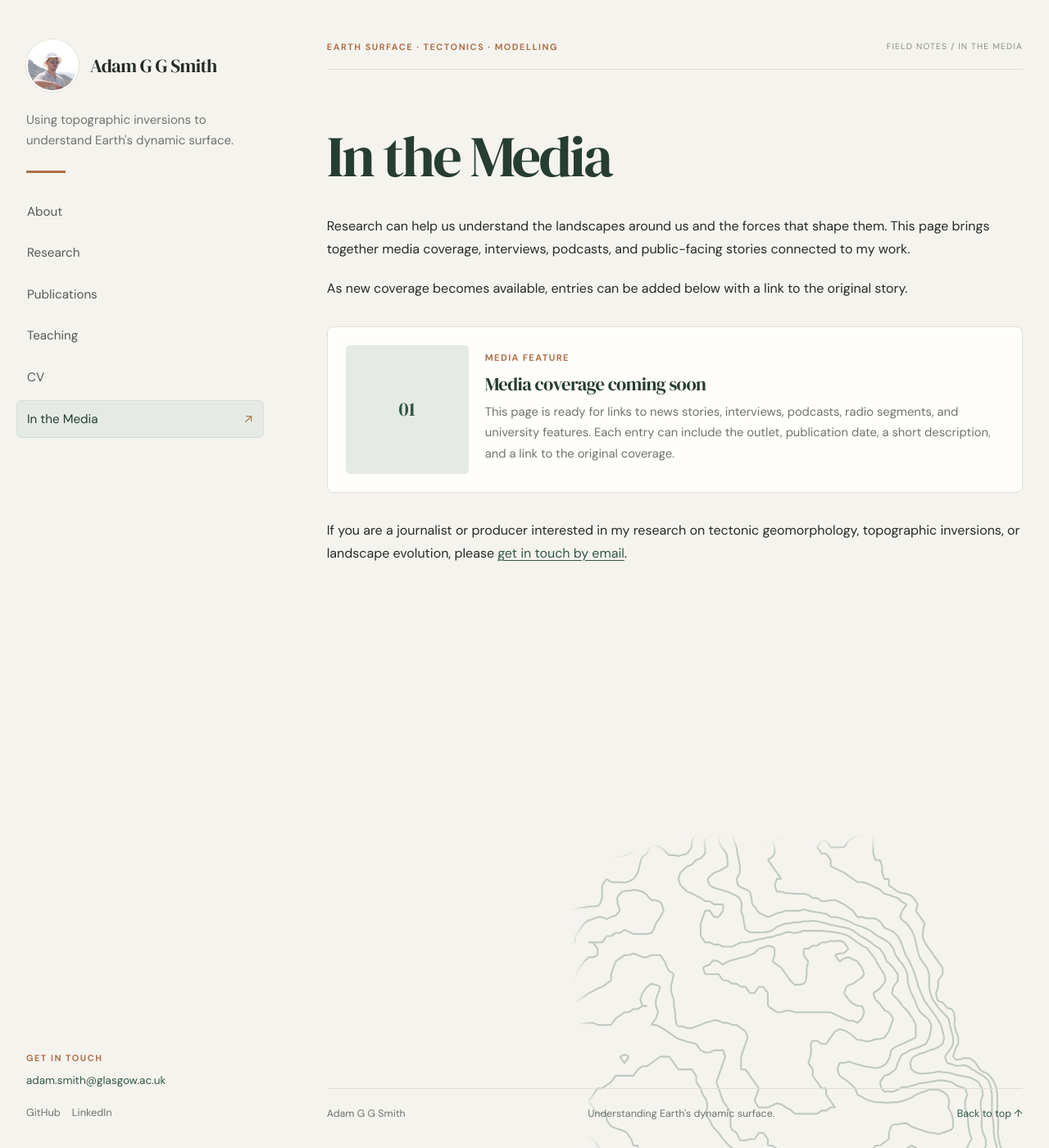
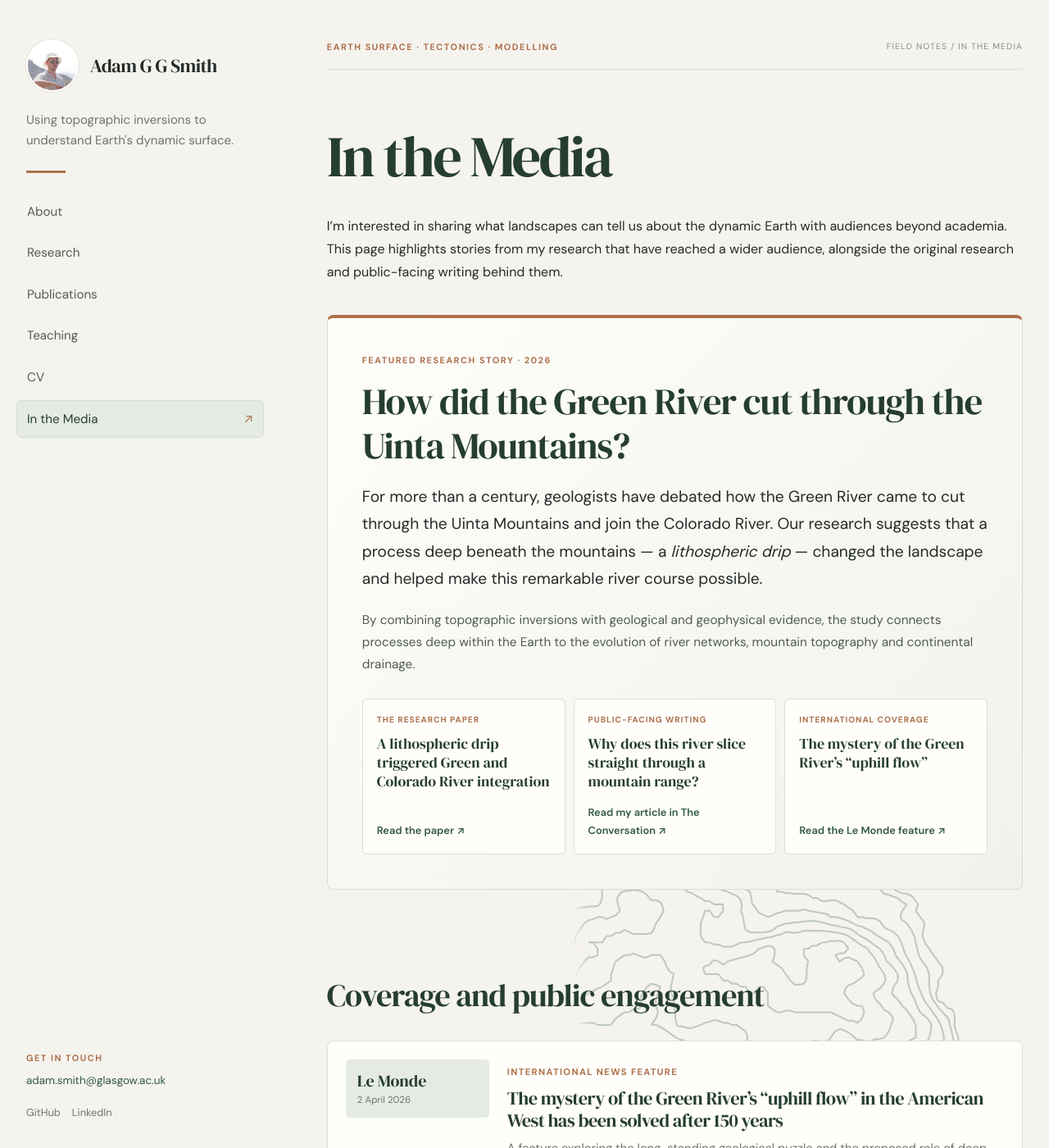
Before and after one commit to adamsmith142/adamsmith142.github.io, a Jekyll site: the page built from Media.md, in a window 1280 px wide and 1400 px high. Shown: the whole window at 82% size. Built offline with Jekyll 4.4.1, drawn with Linux system fonts in a browser that asks for light colours; our own code applies the rules of GitHub Pages for plain Markdown files; some of the changed text lies outside the part shown.

Commit message:
Feature Green–Colorado River research in media page
Add a featured research story with links to the paper, The Conversation, and Le Monde.

```diff
--- a/Media.md
+++ b/Media.md
@@ -1,23 +1,59 @@
 ---
 title: In the Media
-description: Media coverage, interviews and public engagement connected to Adam G G Smith's research.
+description: Media coverage and public writing about Adam G G Smith's research on landscape evolution and tectonic geomorphology.
 ---
 
 # In the Media
 
-Research can help us understand the landscapes around us and the forces that shape them. This page brings together media coverage, interviews, podcasts, and public-facing stories connected to my work.
+I’m interested in sharing what landscapes can tell us about the dynamic Earth with audiences beyond academia. This page highlights stories from my research that have reached a wider audience, alongside the original research and public-facing writing behind them.
 
-As new coverage becomes available, entries can be added below with a link to the original story.
+<section class="media-feature">
+  <span class="media-feature__eyebrow">FEATURED RESEARCH STORY · 2026</span>
+  <h2>How did the Green River cut through the Uinta Mountains?</h2>
+  <p class="media-feature__standfirst">For more than a century, geologists have debated how the Green River came to cut through the Uinta Mountains and join the Colorado River. Our research suggests that a process deep beneath the mountains — a <em>lithospheric drip</em> — changed the landscape and helped make this remarkable river course possible.</p>
+  <p>By combining topographic inversions with geological and geophysical evidence, the study connects processes deep within the Earth to the evolution of river networks, mountain topography and continental drainage.</p>
+  <div class="media-feature__links">
+    <a class="media-feature__link" href="https://doi.org/10.1029/2025JF008733" target="_blank" rel="noopener noreferrer">
+      <span class="media-feature__link-type">THE RESEARCH PAPER</span>
+      <strong>A lithospheric drip triggered Green and Colorado River integration</strong>
+      <span class="media-feature__link-action">Read the paper ↗</span>
+    </a>
+    <a class="media-feature__link" href="https://theconversation.com/why-does-this-river-slice-straight-through-a-mountain-range-after-150-years-scientists-finally-know-274888" target="_blank" rel="noopener noreferrer">
+      <span class="media-feature__link-type">PUBLIC-FACING WRITING</span>
+      <strong>Why does this river slice straight through a mountain range?</strong>
+      <span class="media-feature__link-action">Read my article in The Conversation ↗</span>
+    </a>
+    <a class="media-feature__link" href="https://www.lemonde.fr/en/environment/article/2026/04/02/the-mystery-of-the-green-river-s-uphill-flow-in-the-american-west-is-solved-after-150-years_6752036_114.html" target="_blank" rel="noopener noreferrer">
+      <span class="media-feature__link-type">INTERNATIONAL COVERAGE</span>
+      <strong>The mystery of the Green River’s “uphill flow”</strong>
+      <span class="media-feature__link-action">Read the Le Monde feature ↗</span>
+    </a>
+  </div>
+</section>
+
+<h2>Coverage and public engagement</h2>
 
 <div class="media-list">
   <article class="media-card">
-    <div class="media-card__placeholder" aria-hidden="true">01</div>
+    <div class="media-card__outlet">Le Monde<span>2 April 2026</span></div>
     <div>
-      <span class="media-card__type">Media feature</span>
-      <h2>Media coverage coming soon</h2>
-      <p>This page is ready for links to news stories, interviews, podcasts, radio segments, and university features. Each entry can include the outlet, publication date, a short description, and a link to the original coverage.</p>
+      <span class="media-card__type">International news feature</span>
+      <h2><a href="https://www.lemonde.fr/en/environment/article/2026/04/02/the-mystery-of-the-green-river-s-uphill-flow-in-the-american-west-is-solved-after-150-years_6752036_114.html" target="_blank" rel="noopener noreferrer">The mystery of the Green River’s “uphill flow” in the American West has been solved after 150 years</a></h2>
+      <p>A feature exploring the long-standing geological puzzle and the proposed role of deep-Earth processes in the Green River’s route through the Uinta Mountains.</p>
+      <a class="media-card__read" href="https://www.lemonde.fr/en/environment/article/2026/04/02/the-mystery-of-the-green-river-s-uphill-flow-in-the-american-west-is-solved-after-150-years_6752036_114.html" target="_blank" rel="noopener noreferrer">Read the coverage ↗</a>
+    </div>
+  </article>
+  <article class="media-card">
+    <div class="media-card__outlet">The Conversation<span>2026</span></div>
+    <div>
+      <span class="media-card__type">Article by me</span>
+      <h2><a href="https://theconversation.com/why-does-this-river-slice-straight-through-a-mountain-range-after-150-years-scientists-finally-know-274888" target="_blank" rel="noopener noreferrer">Why does this river slice straight through a mountain range? After 150 years, scientists finally know</a></h2>
+      <p>My explainer for a general audience, introducing the river mystery, the evidence behind our explanation, and why the story matters for understanding how the Earth’s surface evolves.</p>
+      <a class="media-card__read" href="https://theconversation.com/why-does-this-river-slice-straight-through-a-mountain-range-after-150-years-scientists-finally-know-274888" target="_blank" rel="noopener noreferrer">Read my article ↗</a>
     </div>
   </article>
 </div>
 
-If you are a journalist or producer interested in my research on tectonic geomorphology, topographic inversions, or landscape evolution, please [get in touch by email](mailto:adam.smith@glasgow.ac.uk).
+---
+
+If you are a journalist, editor or producer interested in my research on tectonic geomorphology, topographic inversions or landscape evolution, [please get in touch by email](mailto:adam.smith@glasgow.ac.uk).
--- a/assets/css/style.scss
+++ b/assets/css/style.scss
@@ -113,12 +113,27 @@ img { max-width: 100%; height: auto; }
 .feature-card__number { display: block; color: var(--copper); font-size: .72rem; font-weight: 700; letter-spacing: .12em; }
 .feature-card strong { display: block; margin: 12px 0 6px; color: var(--green-dark); font-family: var(--serif); font-size: 1.35rem; font-weight: 400; line-height: 1.3; }
 .feature-card span:last-child { display: block; color: var(--muted); font-size: .9rem; line-height: 1.6; }
+.media-feature { margin: 2.4rem 0 3rem; padding: clamp(22px, 4vw, 42px); border: 1px solid #d7ded4; border-top: 4px solid var(--copper); border-radius: 8px; background: linear-gradient(135deg, #fffefa 0%, #f0f2eb 100%); }
+.media-feature__eyebrow { display: block; color: var(--copper); font-size: .68rem; font-weight: 700; letter-spacing: .14em; }
+.media-feature h2 { max-width: 760px; margin: 14px 0 18px; padding: 0; font-family: var(--serif); font-size: clamp(1.9rem, 3.5vw, 3rem); letter-spacing: -.025em; }
+.media-feature p { max-width: 78ch; color: #505b53; font-size: .96rem; }
+.media-feature .media-feature__standfirst { font-size: clamp(1.05rem, 1.5vw, 1.2rem); color: var(--ink); }
+.media-feature__links { display: grid; grid-template-columns: repeat(3, minmax(0, 1fr)); gap: 10px; margin-top: 28px; }
+.media-feature__link { display: flex; flex-direction: column; align-items: flex-start; gap: 10px; min-width: 0; padding: 17px; border: 1px solid var(--line); border-radius: 6px; background: #fffefa; text-decoration: none; transition: transform .18s ease, border-color .18s ease, box-shadow .18s ease; }
+.media-feature__link:hover { transform: translateY(-2px); border-color: #b9c9b9; box-shadow: 0 8px 22px #263d3210; }
+.media-feature__link-type { color: var(--copper); font-size: .63rem; font-weight: 700; letter-spacing: .1em; line-height: 1.5; }
+.media-feature__link strong { color: var(--green-dark); font-family: var(--serif); font-size: 1.12rem; font-weight: 400; line-height: 1.3; }
+.media-feature__link-action { margin-top: auto; padding-top: 5px; color: var(--green); font-size: .8rem; font-weight: 600; }
 .media-list { display: grid; gap: 14px; margin: 2rem 0; }
-.media-card { display: grid; grid-template-columns: minmax(100px, 150px) minmax(0, 1fr); gap: 20px; padding: 22px; border: 1px solid var(--line); background: var(--surface); border-radius: 8px; }
+.media-card { display: grid; grid-template-columns: minmax(120px, 175px) minmax(0, 1fr); gap: 22px; padding: 22px; border: 1px solid var(--line); background: var(--surface); border-radius: 8px; }
+.media-card__outlet { display: flex; flex-direction: column; gap: 5px; align-self: start; padding: 14px; border-radius: 5px; background: var(--green-pale); color: var(--green-dark); font-family: var(--serif); font-size: 1.25rem; line-height: 1.2; }
+.media-card__outlet span { color: var(--muted); font-family: var(--sans); font-size: .72rem; }
 .media-card__type { color: var(--copper); font-size: .7rem; font-weight: 700; letter-spacing: .12em; text-transform: uppercase; }
 .media-card h2 { font-family: var(--serif); font-size: 1.4rem; margin: 7px 0; padding: 0; }
+.media-card h2 a { color: var(--green-dark); text-decoration: none; }
+.media-card h2 a:hover { color: var(--copper); }
 .media-card p { font-size: .92rem; color: var(--muted); margin-bottom: .7rem; }
-.media-card__placeholder { display: grid; place-items: center; min-height: 100px; border-radius: 5px; background: var(--green-pale); color: var(--green); font-family: var(--serif); font-size: 1.5rem; }
+.media-card__read { font-size: .86rem; font-weight: 600; text-decoration: none; }
 
 .reveal { opacity: 1; transform: none; }
 .motion-ok .reveal { opacity: 0; transform: translateY(10px); transition: opacity .55s ease, transform .55s ease; }
@@ -150,8 +165,11 @@ img { max-width: 100%; height: auto; }
   .page-content h1 { font-size: clamp(2.45rem, 13vw, 3.7rem); }
   .page-content h2 { margin-top: 2em; }
   .feature-grid { grid-template-columns: 1fr; }
+  .media-feature { padding: 20px; }
+  .media-feature__links { grid-template-columns: 1fr; }
+  .media-feature__link { padding: 15px; }
   .media-card { grid-template-columns: 1fr; gap: 12px; padding: 17px; }
-  .media-card__placeholder { min-height: 65px; }
+  .media-card__outlet { flex-direction: row; align-items: baseline; justify-content: space-between; }
   .site-footer { flex-direction: column; gap: 4px; }
 }
 
```
